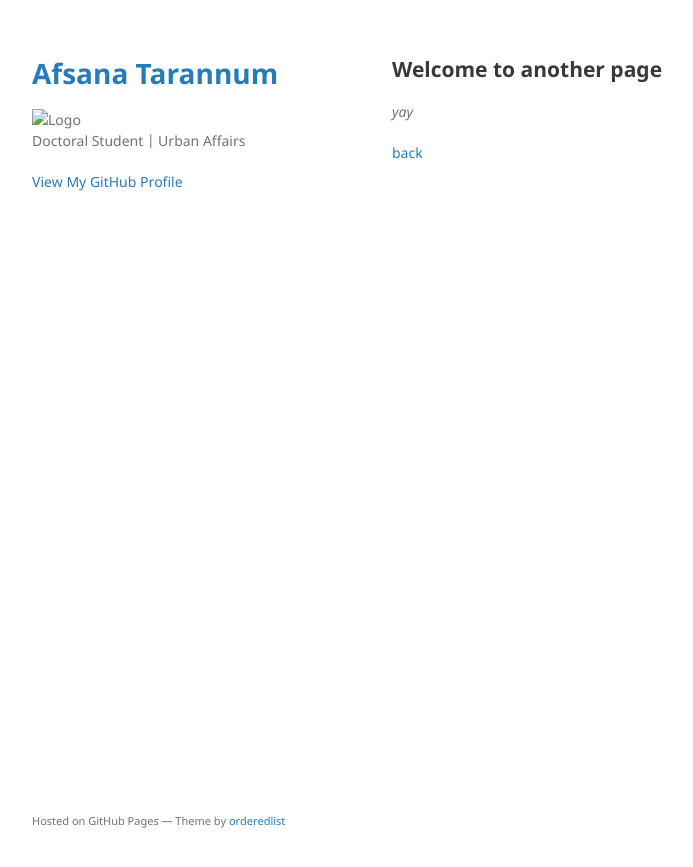
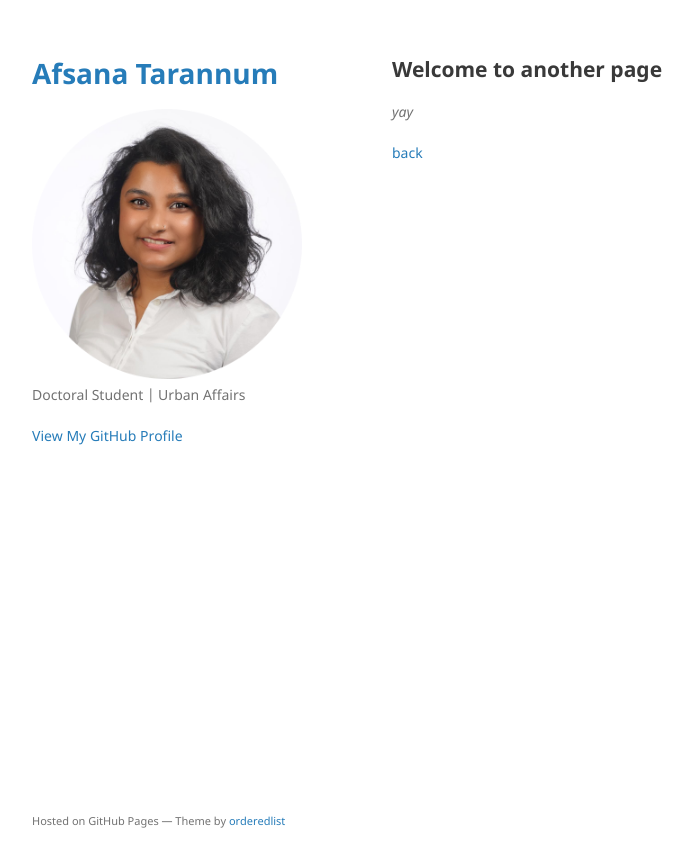
Before and after one commit to atarannum/atarannum.github.io, a Jekyll site: the page built from another-page.md, in a window 1280 px wide. Shown: the top 867 px of the page, without its empty margins (178-871 px from the left). Built offline with Jekyll 4.4.1, drawn with Linux system fonts in a browser that asks for light colours; our own code applies the rules of GitHub Pages for plain Markdown files.

Commit message:
Update _config.yml

```diff
--- a/_config.yml
+++ b/_config.yml
@@ -1,5 +1,5 @@
 title: Afsana Tarannum
-logo: "assets/img/HEADSHOT.jpg"
+logo: "assets/img/HEADSHOT-modified.png"
 description: Doctoral Student | Urban Affairs
 theme: jekyll-theme-minimal
 extra_css:
```
